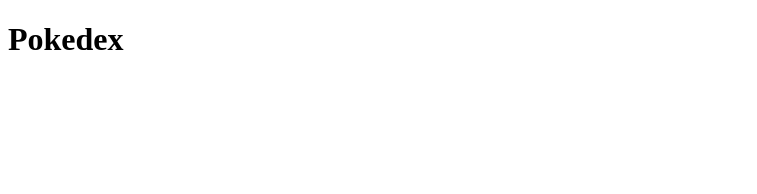
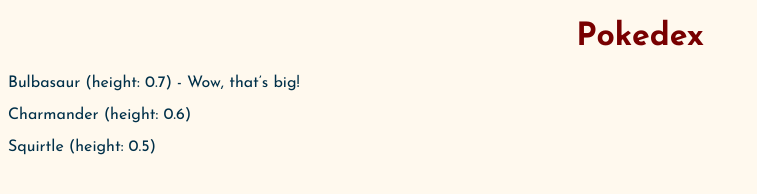
Before and after one commit to kittykatkaro/pokedex, a plain HTML site: page index.html in a window 1280 px wide. Shown: the whole page, without its empty margins (0-757 px from the left). Drawn offline with Linux system fonts and the light colour scheme; files that its build step writes are made by us from their sources.

Commit message:
Pokedex listing is added in `scripts.js` to display each Pokemon's name and height;
added basic CSS styles

```diff
--- a/css/styles.css
+++ b/css/styles.css
@@ -0,0 +1,15 @@
+/* color palette: https://coolors.co/003049-d62828-f77f00-fcbf49-eae2b7 */
+
+body {
+    background-color: #FFF9EE;
+    font-family: 'Josefin Sans', sans-serif;
+    color: #003049;
+    margin: 10;
+    padding: 10;
+}
+
+h1 {
+    color: #780000;
+    font-size: 2em;
+    text-align: center;
+}
--- a/index.html
+++ b/index.html
@@ -4,7 +4,10 @@
 <head>
     <meta charset="utf-8">
     <meta name="viewport" content="width=device-width, initial-scale=1">
-    <link rel="stylesheet" type="text/css" href="styles.css">
+    <link rel="preconnect" href="https://fonts.googleapis.com">
+<link rel="preconnect" href="https://fonts.gstatic.com" crossorigin>
+<link href="https://fonts.googleapis.com/css2?family=Josefin+Sans:ital,wght@0,100..700;1,100..700&display=swap" rel="stylesheet">
+    <link rel="stylesheet" type="text/css" href="css/styles.css">
     <link rel="javascript" type="text/javascript" href="scripts.js">
     <title>Pokedex App</title>
 </head>
--- a/js/scripts.js
+++ b/js/scripts.js
@@ -3,3 +3,10 @@ let pokemonList = [
     {name: 'Charmander', height: 0.6, types: ['fire']},
     {name: 'Squirtle', height: 0.5, types: ['water']},
 ];
+for (let i = 0; i < pokemonList.length; i++) {
+ let pokemon = pokemonList[i];
+ document.write('<p>' + pokemon.name + ' (height: ' + pokemon.height + ')');
+ if (pokemon.height > 0.6) {
+   document.write ('  - Wow, that’s big!');
+ }
+}
```
